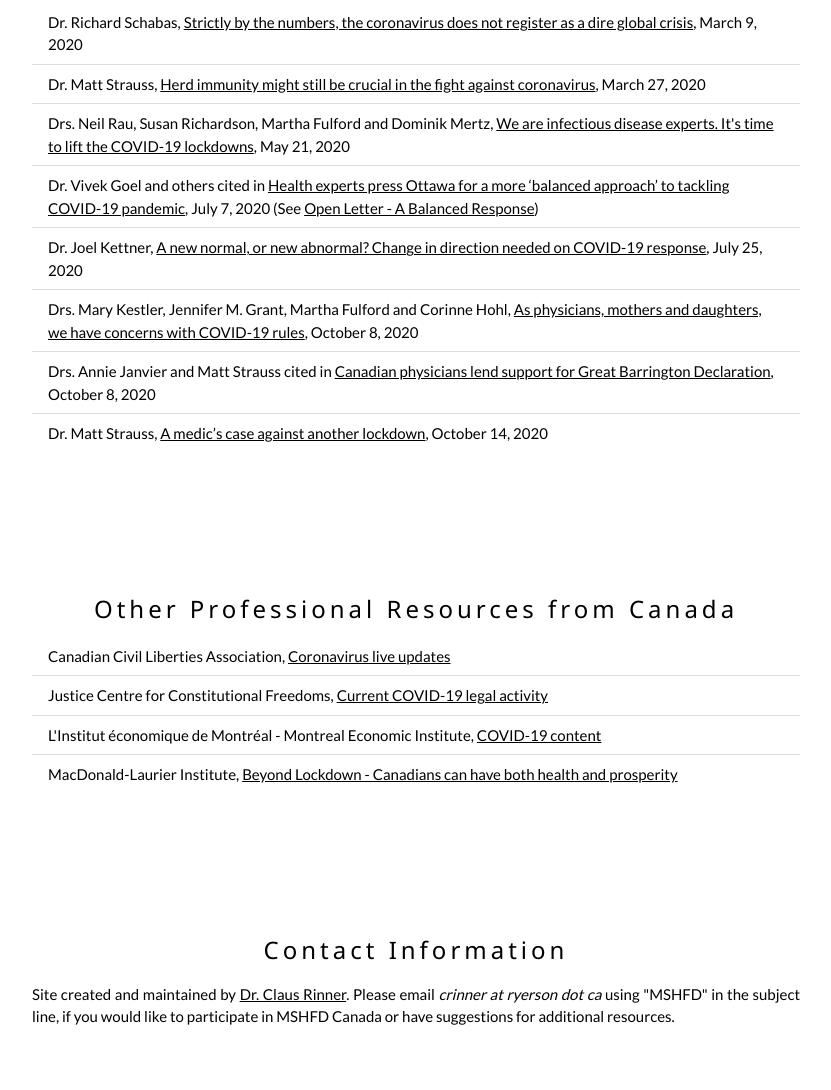
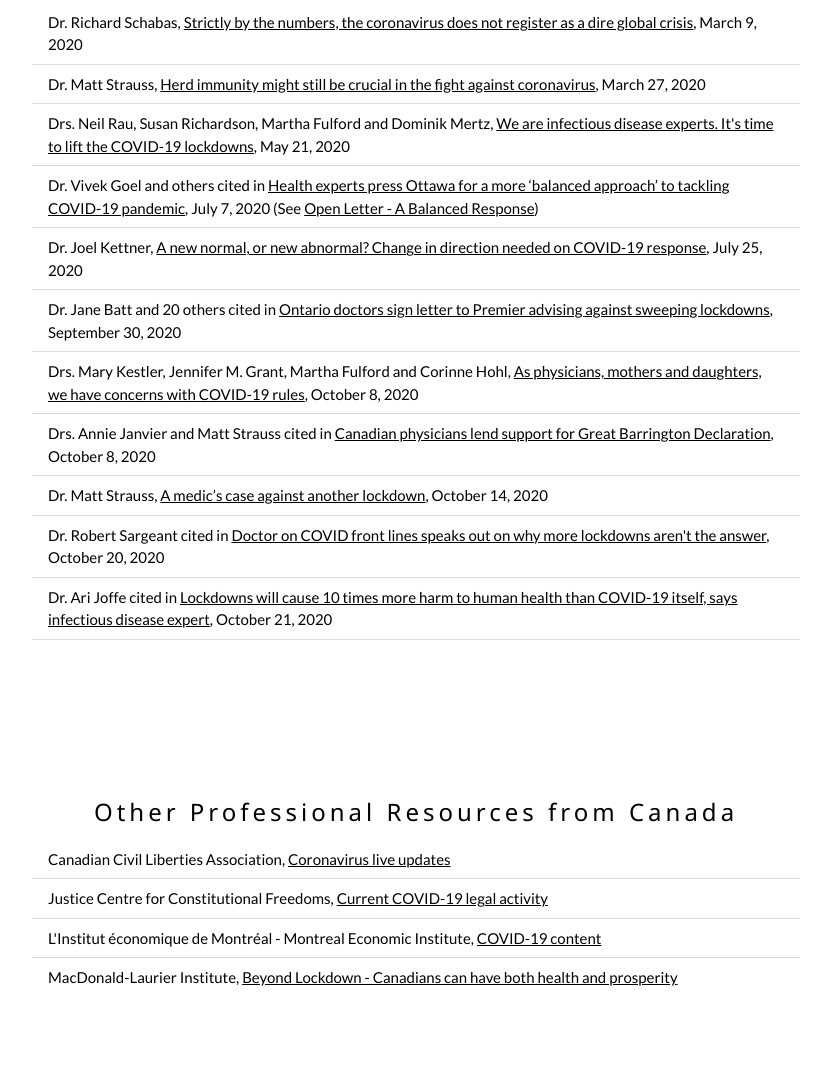
Before and after one commit to crinner/mshfd, a plain HTML site: page index.html in a window 1280 px wide. Shown: the part 845-1935 px from the top of the page, without its empty margins (224-1055 px from the left). Drawn offline with nearby package versions, Linux system fonts and the light colour scheme.

Commit message:
Update index.html
added several doctors' voices

```diff
--- a/index.html
+++ b/index.html
@@ -67,9 +67,13 @@
          <li>Drs. Neil Rau, Susan Richardson, Martha Fulford and Dominik Mertz, <a href="https://nationalpost.com/opinion/opinion-we-are-infectious-disease-experts-its-time-to-lift-the-covid-19-lockdowns" target=_blank>We are infectious disease experts. It's time to lift the COVID-19 lockdowns</a>, May 21, 2020</li>
          <li>Dr. Vivek Goel and others cited in <a href="https://www.theglobeandmail.com/canada/article-health-experts-press-ottawa-for-a-more-balanced-approach-to-tackling/" target=_blank>Health experts press Ottawa for a more ‘balanced approach’ to tackling COVID-19 pandemic</a>, July 7, 2020 (See <a href="http://www.balancedresponse.ca/open-letter/" target=_blank>Open Letter - A Balanced Response</a>)</li>
          <li>Dr. Joel Kettner, <a href="https://www.cbc.ca/news/canada/manitoba/joel-kettner-opinion-covid-19-response-1.5654062" target=_blank>A new normal, or new abnormal? Change in direction needed on COVID-19 response</a>, July 25, 2020</li>
+         <li>Dr. Jane Batt and 20 others cited in <a href="https://ottawa.ctvnews.ca/ontario-doctors-sign-letter-to-premier-advising-against-sweeping-lockdowns-1.5126193" target=_blank>Ontario doctors sign letter to Premier advising against sweeping lockdowns</a>, September 30, 2020</li>
          <li>Drs. Mary Kestler, Jennifer M. Grant, Martha Fulford and Corinne Hohl, <a href="https://torontosun.com/opinion/columnists/opinion-as-physicians-mothers-and-daughters-we-have-concerns-with-covid-19-rules" target=_blank>As physicians, mothers and daughters, we have concerns with COVID-19 rules</a>, October 8, 2020</li>
          <li>Drs. Annie Janvier and Matt Strauss cited in <a href="https://torontosun.com/news/local-news/canadian-physicians-lend-support-for-great-barrington-declaration" target=_blank>Canadian physicians lend support for Great Barrington Declaration</a>, October 8, 2020</li>
          <li>Dr. Matt Strauss, <a href="https://www.spectator.co.uk/article/a-medic-s-case-against-another-lockdown" target=_blank>A medic’s case against another lockdown</a>, October 14, 2020</li>
+         <li>Dr. Robert Sargeant cited in <a href="https://torontosun.com/news/local-news/doctor-on-covid-front-lines-speaks-out-on-why-more-lockdowns-arent-the-answer" target=_blank>Doctor on COVID front lines speaks out on why more lockdowns aren't the answer</a>, October 20, 2020</li>
+         <li>Dr. Ari Joffe cited in <a href="https://edmontonjournal.com/opinion/columnists/david-staples-lockdowns-will-cause-10-times-more-harm-to-human-health-than-covid-19-itself-says-infectious-disease-expert" target=_blank>Lockdowns will cause 10 times more harm to human health than COVID-19 itself, says infectious disease expert</a>, October 21, 2020</li>
+         <li></li>
          <!--li></li-->
     </ul>
     <!--p class="w3-justify"></p-->
```
